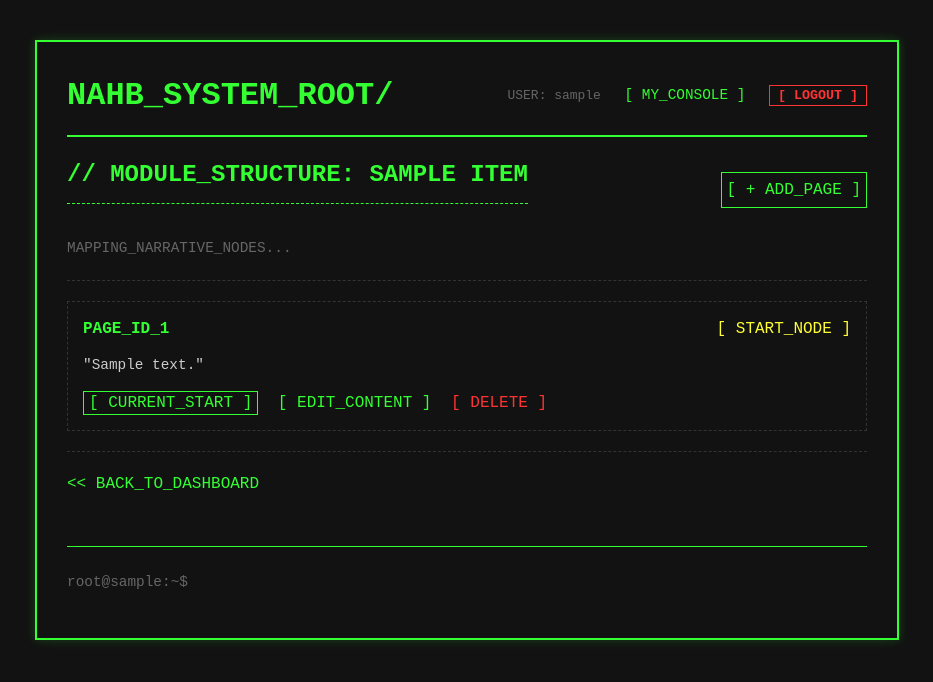
After one commit to cstucke/nahbAdventureBook, a Django app: page /story/1/pages/ in a window 1280 px wide. The commit adds this page. Shown: the top 682 px of the page, without its empty margins (173-1106 px from the left). Run offline with Django 5.2, Linux system fonts and the light colour scheme; a user stored in the database is signed in; tables that the repository leaves empty hold one stand-in row (values such as "Sample post"); a database or web service that is not in the repository returns one stand-in record (values such as "Sample title"); data that the repository does not hold is empty.

Commit message:
feat: Implemented page CRUD operations

```diff
--- a/django_app/game/templates/game/my_stories.html
+++ b/django_app/game/templates/game/my_stories.html
@@ -42,12 +42,15 @@
 
             <td style="padding: 10px; text-align: right; white-space: nowrap;">
                 {% if story.status != 'suspended' %}
+                <a href="{% url 'story_structure' story.id %}" style="color: #33ff33; margin-right: 15px;">
+                    [ MANAGE_PAGES ]
+                </a>
                 <a href="{% url 'publish_story' story.id %}" style="color: #ffff33; margin-right: 15px;">
                     {% if story.status == 'published' %}[ UNPUBLISH ]{% else %}[ PUBLISH ]{% endif %}
                 </a>
                 {% endif %}
 
-                <a href="#" style="color: #999; margin-right: 15px;">[ EDIT ]</a>
+                <a href="{% url 'edit_story' story.id %}" style="color: #999; margin-right: 15px;">[ EDIT ]</a>
 
                 <a href="{% url 'delete_story' story.id %}" style="color: #ff3333;"
                     onclick="return confirm('WARNING: DELETE FILE? THIS CANNOT BE UNDONE.');">
--- /dev/null
+++ b/django_app/game/templates/game/story_pages.html
@@ -0,0 +1,54 @@
+{% extends 'game/base.html' %}
+
+{% block content %}
+<div style="display: flex; justify-content: space-between; align-items: center;">
+    <h2>// MODULE_STRUCTURE: {{ story.title }}</h2>
+    <a href="{% url 'create_page' story.id %}" style="border: 1px solid #33ff33; padding: 5px;">[ + ADD_PAGE ]</a>
+</div>
+
+<p class="system-msg">MAPPING_NARRATIVE_NODES...</p>
+<div class="separator"></div>
+
+{% if story.pages %}
+<ul style="list-style: none; padding: 0;">
+    {% for page in story.pages %}
+    <li style="margin-bottom: 20px; border: 1px dashed #333; padding: 15px;">
+        <div style="display: flex; justify-content: space-between;">
+            <strong>PAGE_ID_{{ page.id }}</strong>
+            <div>
+                {% if story.start_page_id == page.id %}
+                <span style="color: #ffff33;">[ START_NODE ]</span>
+                {% endif %}
+                {% if page.is_ending %}
+                <span style="color: #ff3333;">[ ENDING ]</span>
+                {% endif %}
+            </div>
+        </div>
+
+        <p
+            style="color: #ccc; font-size: 0.9em; white-space: nowrap; overflow: hidden; text-overflow: ellipsis; max-width: 600px;">
+            "{{ page.text }}"
+        </p>
+
+        <div style="margin-top: 10px;">
+            {% if story.start_page_id == page.id %}
+            <span style="color: #33ff33; border: 1px solid #33ff33; padding: 2px 5px; margin-right: 10px;">[
+                CURRENT_START ]</span>
+            {% else %}
+            <a href="{% url 'set_start_page' story.id page.id %}" style="color: #ffff33; margin-right: 10px;">[
+                SET_AS_START ]</a>
+            {% endif %}
+            <a href="{% url 'edit_page' page.id %}">[ EDIT_CONTENT ]</a>
+            <a href="{% url 'delete_page' page.id %}" style="color: #ff3333; margin-left: 10px;"
+                onclick="return confirm('DELETE NODE?');">[ DELETE ]</a>
+        </div>
+    </li>
+    {% endfor %}
+</ul>
+{% else %}
+<p>NO PAGES FOUND. SYSTEM EMPTY.</p>
+{% endif %}
+
+<div class="separator"></div>
+<a href="{% url 'my_stories' %}">&lt;&lt; BACK_TO_DASHBOARD</a>
+{% endblock %}
--- a/django_app/game/urls.py
+++ b/django_app/game/urls.py
@@ -12,4 +12,12 @@ urlpatterns = [
     path('story/new/', views.create_story, name='create_story'),
     path('story/<int:story_id>/delete/', views.delete_story, name='delete_story'),
     path('story/<int:story_id>/publish/', views.publish_story, name='publish_story'),
+    path('story/<int:story_id>/edit/', views.edit_story, name='edit_story'),
+    path('story/<int:story_id>/pages/', views.story_structure, name='story_structure'),
+    path('story/<int:story_id>/page/new/', views.create_page, name='create_page'),
+    path('page/<int:page_id>/edit/', views.edit_page, name='edit_page'),
+    path('page/<int:page_id>/choice/add/', views.add_choice, name='add_choice'),
+    path('choice/<int:choice_id>/delete/', views.delete_choice_view, name='delete_choice'),
+    path('page/<int:page_id>/delete/', views.delete_page_view, name='delete_page'),
+    path('story/<int:story_id>/set_start/<int:page_id>/', views.set_start_page, name='set_start_page'),
 ]
--- a/django_app/game/views.py
+++ b/django_app/game/views.py
@@ -25,6 +25,8 @@ def register(request):
     return render(request, 'registration/register.html', {'form': form})
 
 # Author Views
+
+## Story CRUD
 
 @login_required
 def my_stories(request):
@@ -95,6 +97,138 @@ def publish_story(request, story_id):
                 headers=get_headers()
             )
     return redirect('my_stories')
+
+@login_required
+def edit_story(request, story_id):
+    try:
+        response = requests.get(f"{settings.FLASK_API_URL}/stories/{story_id}")
+        response.raise_for_status()
+        story = response.json()
+    except requests.RequestException:
+        return render(request, 'game/error.html', {'message': "MODULE_NOT_FOUND"})
+
+    if story.get('author_id') != request.user.id:
+        return render(request, 'game/error.html', {'message': "ACCESS_DENIED: UNAUTHORIZED_USER"})
+
+    if request.method == 'POST':
+        payload = {
+            'title': request.POST.get('title'),
+            'description': request.POST.get('description'),
+            'status': request.POST.get('status')
+        }
+
+        try:
+            update_res = requests.put(
+                f"{settings.FLASK_API_URL}/stories/{story_id}",
+                json=payload,
+                headers={'X-API-KEY': settings.FLASK_API_KEY}
+            )
+            update_res.raise_for_status()
+            return redirect('my_stories')
+        except requests.RequestException:
+            return render(request, 'game/error.html', {'message': "UPDATE_FAILED: DATABASE_REJECTED_CHANGES"})
+
+    return render(request, 'game/edit_story.html', {'story': story})
+
+## Pages CRUD
+
+@login_required
+def story_structure(request, story_id):
+    try:
+        story_res = requests.get(f"{settings.FLASK_API_URL}/stories/{story_id}")
+        story = story_res.json()
+        if story.get('author_id') != request.user.id:
+             return render(request, 'game/error.html', {'message': "UNAUTHORIZED"})
+
+        pass
+    except:
+        return render(request, 'game/error.html', {'message': "API_ERROR"})
+
+    return render(request, 'game/story_pages.html', {'story': story})
+
+@login_required
+def set_start_page(request, story_id, page_id):
+    payload = {'start_page_id': page_id}
+    requests.put(
+        f"{settings.FLASK_API_URL}/stories/{story_id}",
+        json=payload,
+        headers={'X-API-KEY': settings.FLASK_API_KEY}
+    )
+    return redirect('story_structure', story_id=story_id)
+
+@login_required
+def create_page(request, story_id):
+    if request.method == 'POST':
+        text = request.POST.get('text')
+        payload = {
+            'text': text,
+            'is_ending': 'is_ending' in request.POST,
+            'ending_label': request.POST.get('ending_label')
+        }
+
+        requests.post(
+            f"{settings.FLASK_API_URL}/stories/{story_id}/pages",
+            json=payload,
+            headers=get_headers()
+        )
+        return redirect('story_structure', story_id=story_id)
+
+    return render(request, 'game/create_page.html', {'story_id': story_id})
+
+@login_required
+def edit_page(request, page_id):
+    res = requests.get(f"{settings.FLASK_API_URL}/pages/{page_id}")
+    page = res.json()
+
+    if request.method == 'POST':
+        payload = {
+            'text': request.POST.get('text'),
+            'is_ending': 'is_ending' in request.POST,
+            'ending_label': request.POST.get('ending_label')
+        }
+        requests.put(
+            f"{settings.FLASK_API_URL}/pages/{page_id}",
+            json=payload,
+            headers=get_headers()
+        )
+        return redirect('story_structure', story_id=page['story_id'])
+
+    return render(request, 'game/edit_page.html', {'page': page})
+
+@login_required
+def add_choice(request, page_id):
+    if request.method == 'POST':
+        text = request.POST.get('choice_text')
+        next_page_id = request.POST.get('next_page_id')
+
+        payload = {
+            'text': text,
+            'next_page_id': next_page_id
+        }
+        requests.post(
+            f"{settings.FLASK_API_URL}/pages/{page_id}/choices",
+            json=payload,
+            headers=get_headers()
+        )
+        return redirect('edit_page', page_id=page_id)
+    return redirect('edit_page', page_id=page_id)
+
+@login_required
+def delete_choice_view(request, choice_id):
+    requests.delete(f"{settings.FLASK_API_URL}/pages/choices/{choice_id}", headers=get_headers())
+    return redirect(request.META.get('HTTP_REFERER', 'home'))
+
+@login_required
+def delete_page_view(request, page_id):
+    try:
+        res = requests.get(f"{settings.FLASK_API_URL}/pages/{page_id}")
+        page = res.json()
+        story_id = page['story_id']
+
+        requests.delete(f"{settings.FLASK_API_URL}/pages/{page_id}", headers=get_headers())
+        return redirect('story_structure', story_id=story_id)
+    except:
+        return redirect('home')
 
 # Public Views
 
--- a/flask_api/app/models.py
+++ b/flask_api/app/models.py
@@ -9,6 +9,7 @@ class Story(db.Model):
     description = db.Column(db.Text, nullable=True)
     status = db.Column(db.String(20), default='draft')
     author_id = db.Column(db.Integer, nullable=True)
+    pages = db.relationship('Page', backref='story', lazy=True, cascade="all, delete-orphan")
 
     start_page_id = db.Column(
         db.Integer,
@@ -29,7 +30,8 @@ class Story(db.Model):
             'status': self.status,
             'author_id': self.author_id,
             'start_page_id': self.start_page_id,
-            'illustration_url': self.illustration_url
+            'illustration_url': self.illustration_url,
+            'pages': [p.to_dict() for p in self.pages]
         }
 
 class Page(db.Model):
```
Also changed, not shown: django_app/game/templates/game/create_page.html (added, +36 -0 lines), django_app/game/templates/game/edit_page.html (added, +54 -0 lines), django_app/game/templates/game/edit_story.html (added, +37 -0 lines), flask_api/app/routes/pages.py (+36 -0 lines).
